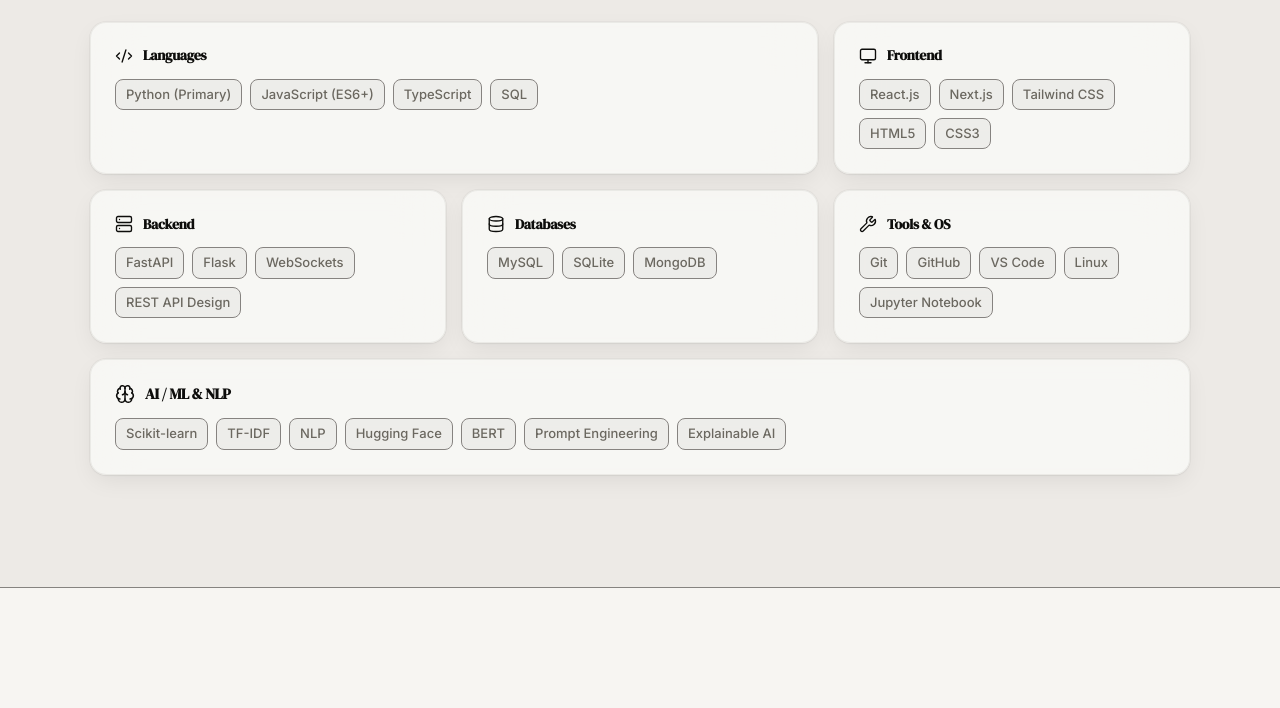
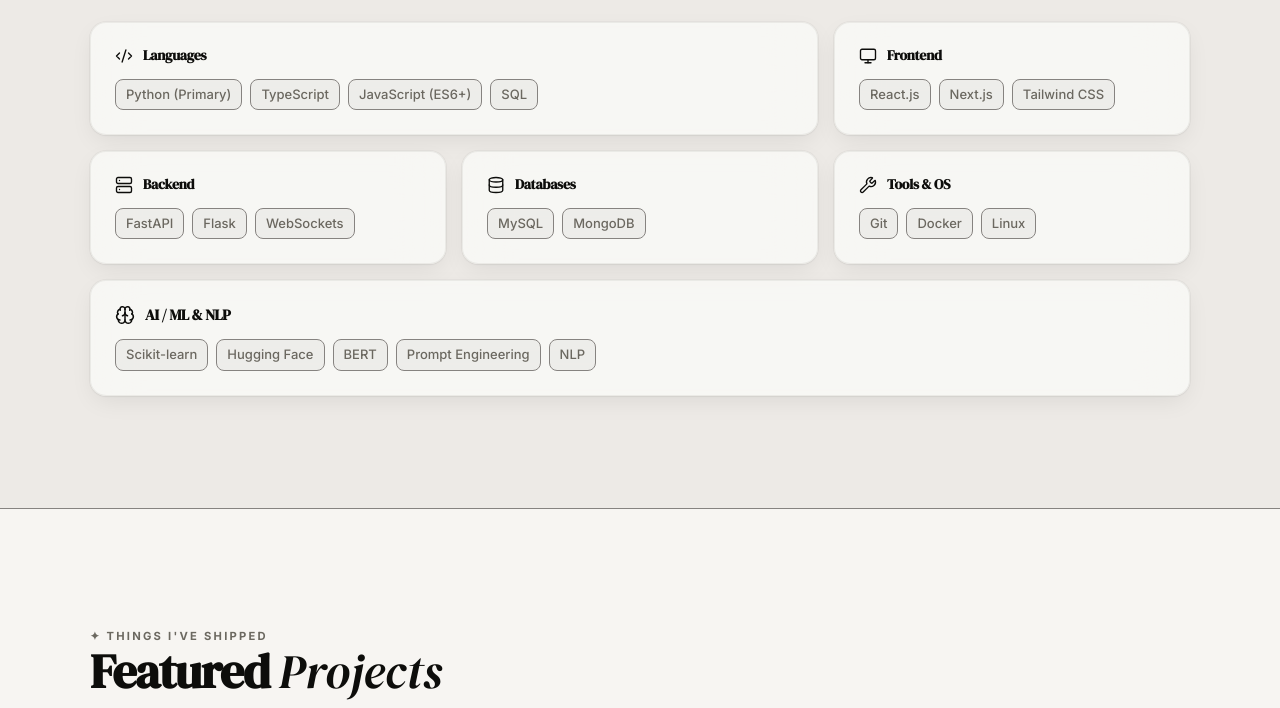
Before and after one commit to sugumaran-nix/my-portfolio, an Astro site: page / in a window 1280 px wide. Shown: the part 1767-2475 px from the top of the page. Built offline with nearby package versions, Linux system fonts and the light colour scheme; Astro itself is replaced by a stand-in of ours; no server answers; a web font is replaced by a local one.

Commit message:
Refactor skills in SkillsBento component
Updated skills lists for various categories by removing less relevant skills.

```diff
--- a/src/components/SkillsBento.jsx
+++ b/src/components/SkillsBento.jsx
@@ -6,37 +6,37 @@
     title: "Languages",
     Icon: Code2,
     span: "sm:col-span-2 md:col-span-2",
-    skills: ["Python (Primary)", "JavaScript (ES6+)", "TypeScript", "SQL"],
+    skills: ["Python (Primary)", "TypeScript", "JavaScript (ES6+)", "SQL"],
   },
   {
     title: "Frontend",
     Icon: Monitor,
     span: "sm:col-span-1 md:col-span-1",
-    skills: ["React.js", "Next.js", "Tailwind CSS", "HTML5", "CSS3"],
+    skills: ["React.js", "Next.js", "Tailwind CSS"],
   },
   {
     title: "Backend",
     Icon: Server,
     span: "sm:col-span-1 md:col-span-1",
-    skills: ["FastAPI", "Flask", "WebSockets", "REST API Design"],
+    skills: ["FastAPI", "Flask", "WebSockets"],
   },
   {
     title: "Databases",
     Icon: Database,
     span: "sm:col-span-1 md:col-span-1",
-    skills: ["MySQL", "SQLite", "MongoDB"],
+    skills: ["MySQL", "MongoDB"],
   },
   {
     title: "Tools & OS",
     Icon: Wrench,
     span: "sm:col-span-1 md:col-span-1",
-    skills: ["Git", "GitHub", "VS Code", "Linux", "Jupyter Notebook"],
+    skills: ["Git", "Docker", "Linux"],
   },
   {
     title: "AI / ML & NLP",
     Icon: Brain,
     span: "sm:col-span-2 md:col-span-3",
-    skills: ["Scikit-learn", "TF-IDF", "NLP", "Hugging Face", "BERT", "Prompt Engineering", "Explainable AI"],
+    skills: ["Scikit-learn", "Hugging Face", "BERT", "Prompt Engineering", "NLP"],
     featured: true,
   },
 ];
```
